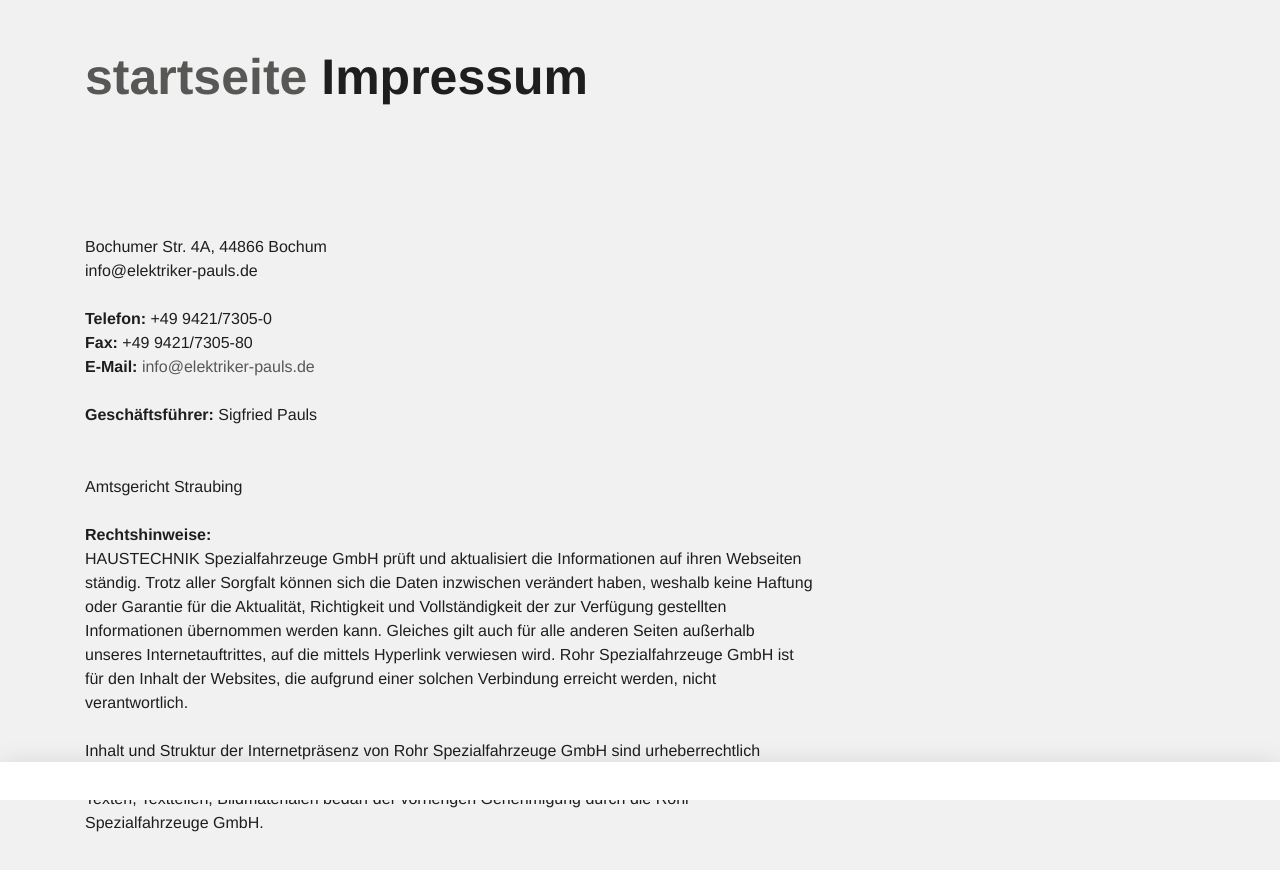
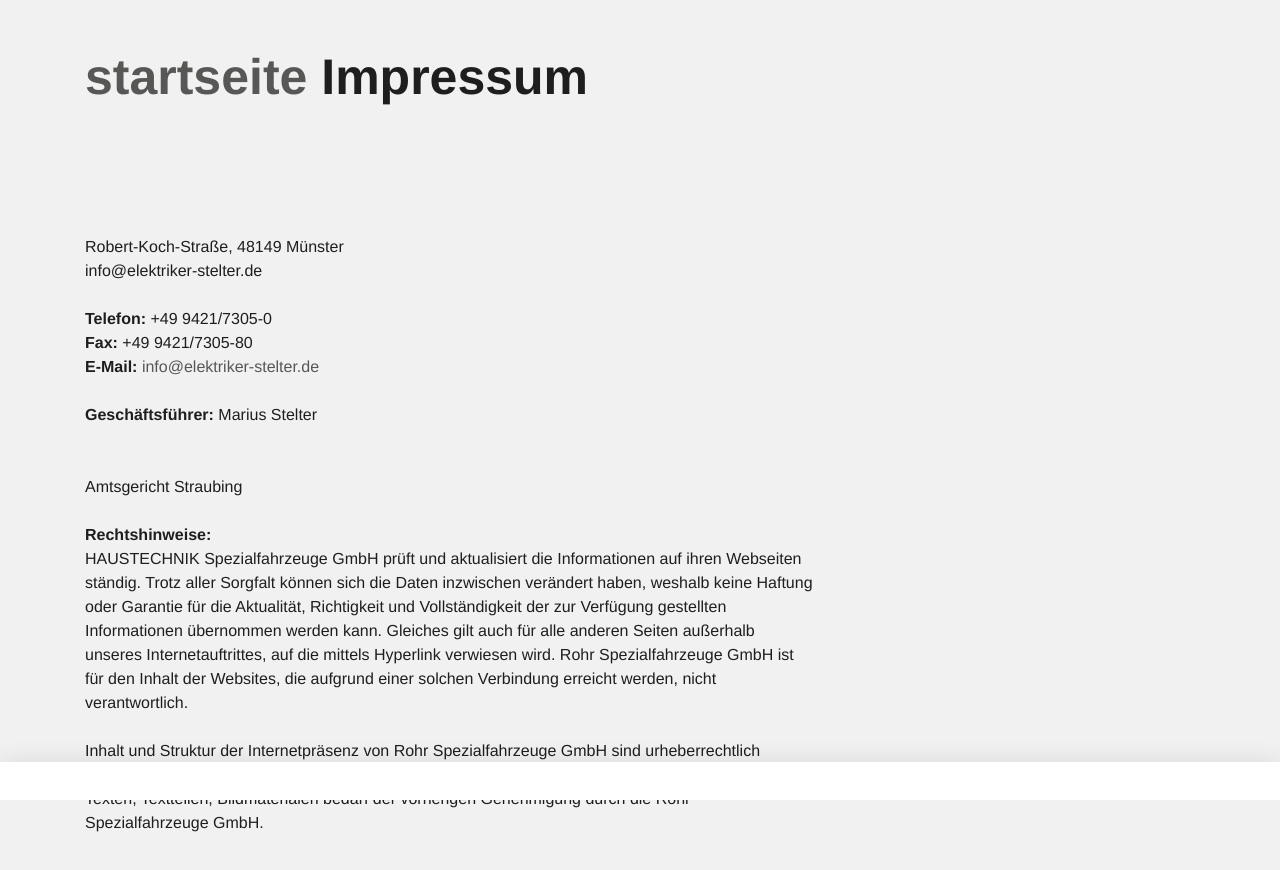
Before and after one commit to nrw-elektriker/elektriker-Stelter, a plain HTML site: page impressum.html in a window 1280 px wide. Drawn offline with Linux system fonts and the light colour scheme; a script that the page names is missing.

Commit message:
Update impressum.html

```diff
--- a/impressum.html
+++ b/impressum.html
@@ -26,7 +26,7 @@
   <a href="index.html">startseite</a>
 
   Impressum</h2></div></div></div></div><div class="container slot-two-columns"><div class="row"><div class="col-xs-12 col-md-8">
-<a id="c8"></a><div class="content-text m-b-1"><div class="row"><div class="col-sm-12"><p class="bodytext"><strong></strong><br>  <br> Bochumer Str. 4A, 44866 Bochum<br> info@elektriker-pauls.de</p><p class="bodytext">&nbsp;</p><p class="bodytext"><strong>Telefon:</strong> +49 9421/7305-0<br> <strong>Fax:</strong> +49 9421/7305-80<br> <strong>E-Mail:</strong> <a href="mailto:info@rohr-spezialfahrzeuge.com">info@elektriker-pauls.de</a></p><p class="bodytext">&nbsp;</p><p class="bodytext"><strong>Geschäftsführer:</strong>  Sigfried Pauls
+<a id="c8"></a><div class="content-text m-b-1"><div class="row"><div class="col-sm-12"><p class="bodytext"><strong></strong><br>  <br> Robert-Koch-Straße, 48149 Münster<br> info@elektriker-stelter.de</p><p class="bodytext">&nbsp;</p><p class="bodytext"><strong>Telefon:</strong> +49 9421/7305-0<br> <strong>Fax:</strong> +49 9421/7305-80<br> <strong>E-Mail:</strong> <a href="mailto:info@rohr-spezialfahrzeuge.com">info@elektriker-stelter.de</a></p><p class="bodytext">&nbsp;</p><p class="bodytext"><strong>Geschäftsführer:</strong>  Marius Stelter
 
 
 
```
